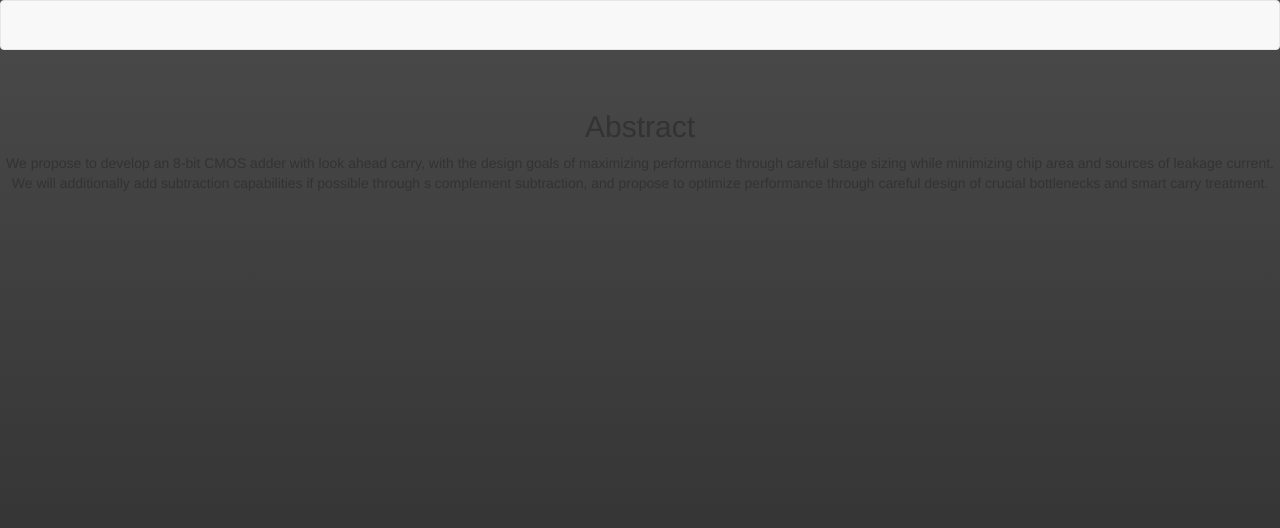
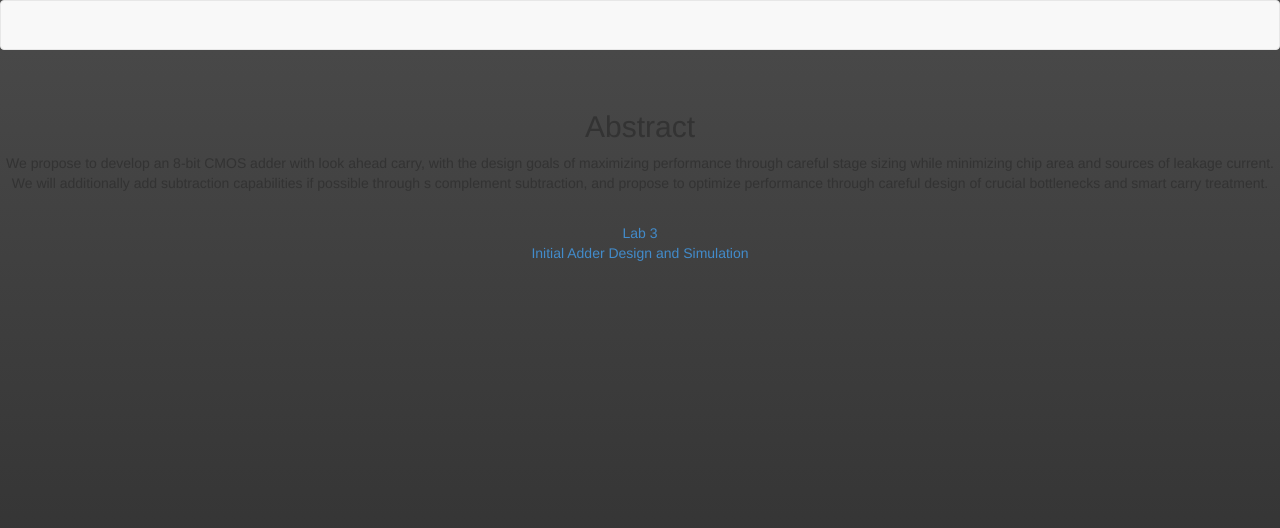
Before and after one commit to n06/vlsi_final_project, a plain HTML site: page index.html in a window 1280 px wide. Drawn offline with Linux system fonts and the light colour scheme.

Commit message:
Added links to lab3 docs

```diff
--- a/index.html
+++ b/index.html
@@ -19,7 +19,11 @@
 <article style="text-align:center">
 </br>
 <h2 style="text-align:center" >Abstract</h2>
-<p style="align:center">We propose to develop an 8-bit CMOS adder with look ahead carry, with the design goals of maximizing performance through careful stage sizing while minimizing chip area and sources of leakage current. We will additionally add subtraction capabilities if possible through s complement subtraction, and propose to optimize performance through careful design of crucial bottlenecks and smart carry treatment. </p>
+<p style="align:center">We propose to develop an 8-bit CMOS adder with look ahead carry, with the design goals of maximizing performance through careful stage sizing while minimizing chip area and sources of leakage current. We will additionally add subtraction capabilities if possible through s complement subtraction, and propose to optimize performance through careful design of crucial bottlenecks and smart carry treatment. </p><br/>
+
+<a href="http://www.eecs.tufts.edu/~nkurin0a/EE103/Noah_Lab3.pdf"> Lab 3</a><br/>
+<a href="http://www.eecs.tufts.edu/~nkurin0a/EE103/Adder_Initial_Design.pdf"> Initial Adder Design and Simulation </a><br/>
+
 </article>
 </body>
 </html>
```
Also changed, not shown: 2 other files.
